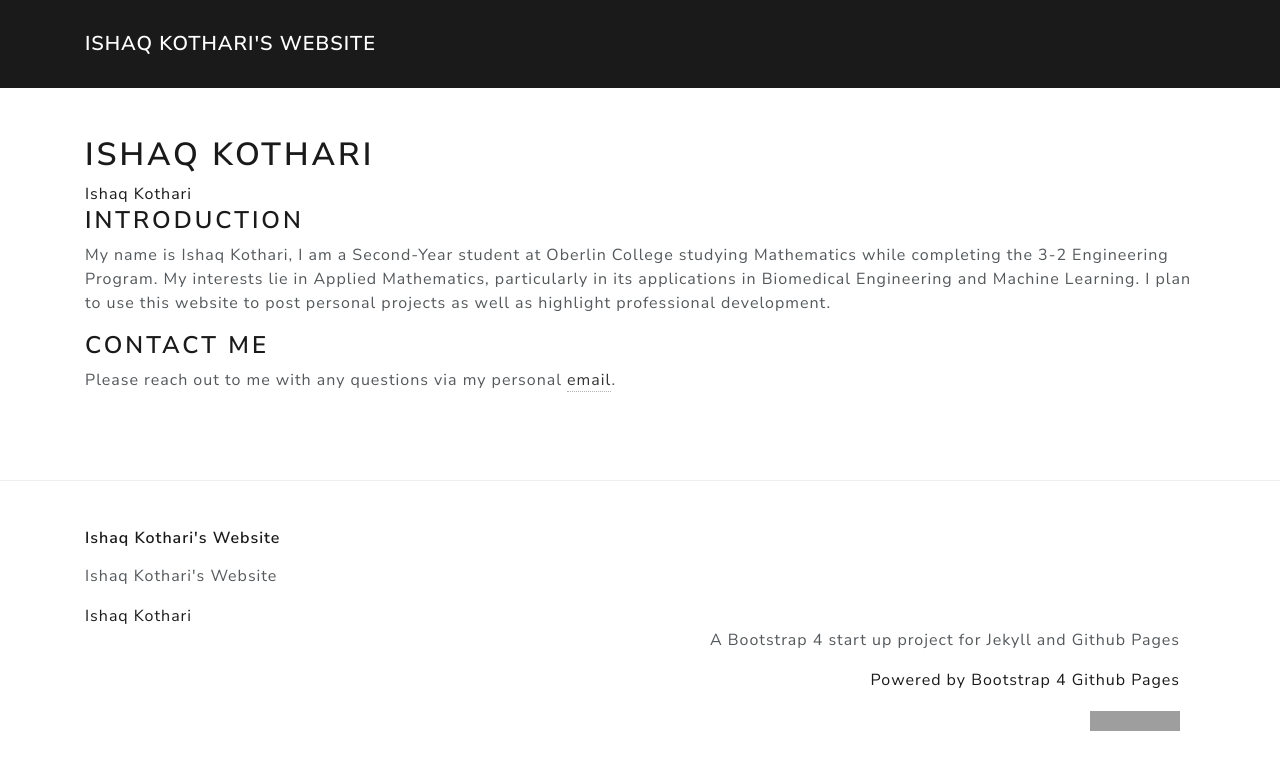
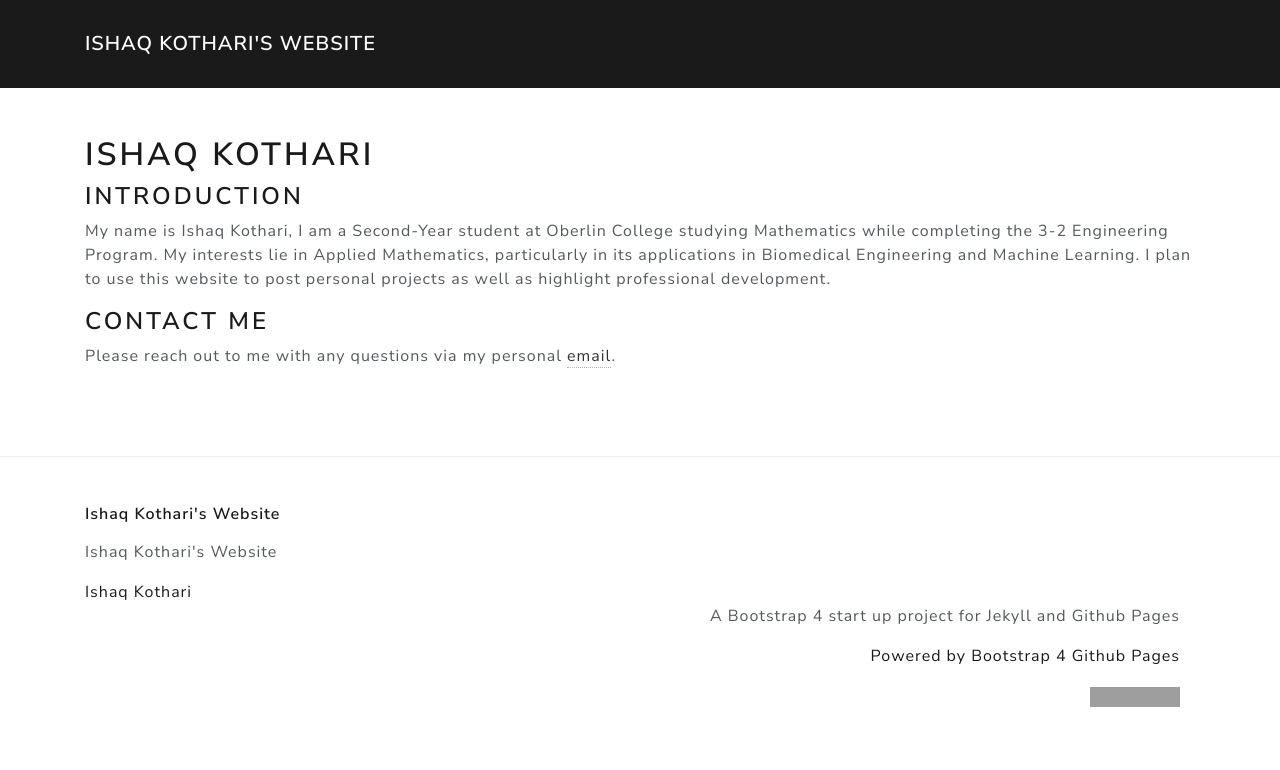
Before and after one commit to ishaqkothari/ishaqkothari.github.io, a Jekyll site: the page built from index.md, in a window 1280 px wide. Shown: the top 770 px of the page. Built offline with Jekyll 4.4.1, drawn with Linux system fonts in a browser that asks for light colours; comment, search, counter and statistics services are not loaded; grey boxes are pictures that could not be loaded.

Commit message:
Update index.md

```diff
--- a/index.md
+++ b/index.md
@@ -9,8 +9,6 @@ image:
 
 
 <div class="bod">
-<script src="https://platform.linkedin.com/badges/js/profile.js" async defer type="text/javascript"></script>
-<div class="badge-base LI-profile-badge" data-locale="en_US" data-size="medium" data-theme="dark" data-type="VERTICAL" data-vanity="ishaq-kothari-7980831b5" data-version="v1"><a class="badge-base__link LI-simple-link" href="https://www.linkedin.com/in/ishaq-kothari-7980831b5?trk=profile-badge">Ishaq Kothari</a></div>
 
 <h3 class="small_title">Introduction</h3>
 
```
